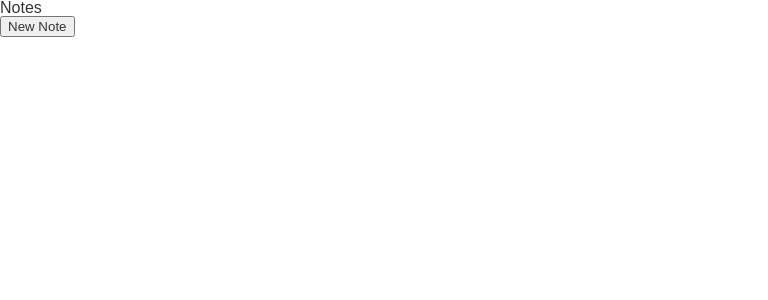
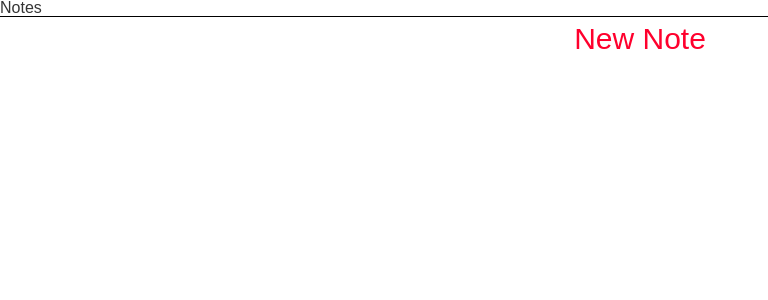
Before and after one commit to sequoian/notes, a React (Create React App) app: page / in a window 1280 px wide. Shown: the top 300 px of the page, without its empty margins (0-768 px from the left). Built offline with nearby package versions, Linux system fonts and the light colour scheme.

Commit message:
new note button style

```diff
--- /dev/null
+++ b/src/components/NewNote.css
@@ -0,0 +1,23 @@
+.new-note {
+  display: flex;
+  justify-content: center;
+  align-items: center;
+  border-top: 1px solid black;
+}
+
+.new-note button {
+  -moz-appearance: none;
+  -webkit-appearance: none;
+  border: none;
+  width: 100%;
+  font-size: 30px;
+  background-color: inherit;
+  cursor: pointer;
+  padding: 5px 0;
+  color: #ff002d;
+}
+
+.new-note button:hover {
+  background-color: whitesmoke;
+  color: #fb00ff;
+}
--- a/src/components/NewNote.js
+++ b/src/components/NewNote.js
@@ -1,9 +1,10 @@
 import React from 'react'
 import {connect} from 'react-redux'
 import {openEditor, addNote} from '../actions'
+import './NewNote.css'
 
 const NewNote = ({onClick}) => (
-  <div>
+  <div className="new-note">
     <button
       onClick={onClick}
     >
--- a/src/components/Note.css
+++ b/src/components/Note.css
@@ -21,7 +21,7 @@ li:first-child {
   width: 100%;
   min-width: 0; /* prevents button from being cut off */
   cursor: pointer;
-
+  padding: 5px 0;
 }
 
 .note-text {
@@ -49,7 +49,7 @@ li:first-child {
   cursor: pointer;
   color: #9e1b1b;
   font-size: 1em;
-  padding: 5px;
+  padding: 0 5px;
 }
 
 .note button:hover {
```
